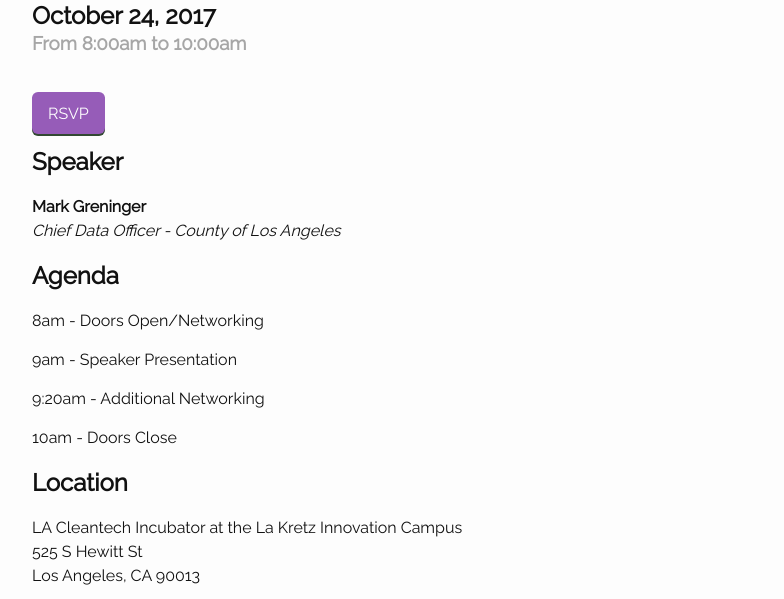
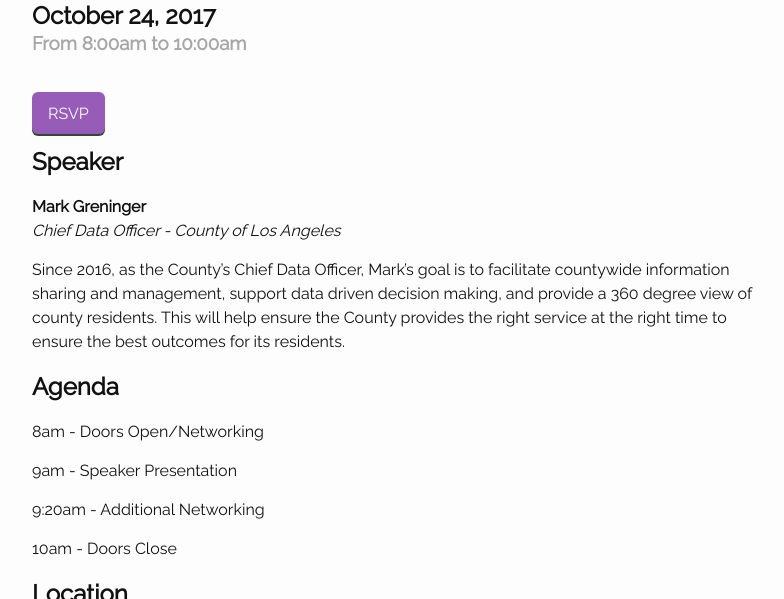
Before and after one commit to compilerla/data-donuts, a Jekyll site: the page built from _posts/2017-10-24-data-donuts-08.md, in a window 1280 px wide and 900 px high, scrolled down 495 px, cut to the strip 0-599 px from the top of the window. Shown: the whole strip, without its empty margins (238-1022 px from the left). Built offline with Jekyll 4.4.1, drawn with Linux system fonts in a browser that asks for light colours.

Commit message:
Update 2017-10-24-data-donuts-08.md

```diff
--- a/_posts/2017-10-24-data-donuts-08.md
+++ b/_posts/2017-10-24-data-donuts-08.md
@@ -20,6 +20,7 @@ eventbrite: "//eventbrite.com/tickets-external?eid=38827198195&ref=etckt"
 __Mark Greninger__<br>
 _Chief Data Officer - County of Los Angeles_
 
+Since 2016, as the County’s Chief Data Officer, Mark’s goal is to facilitate countywide information sharing and management, support data driven decision making, and provide a 360 degree view of county residents.  This will help ensure the County provides the right service at the right time to ensure the best outcomes for its residents.
 
 # Agenda
 
```
